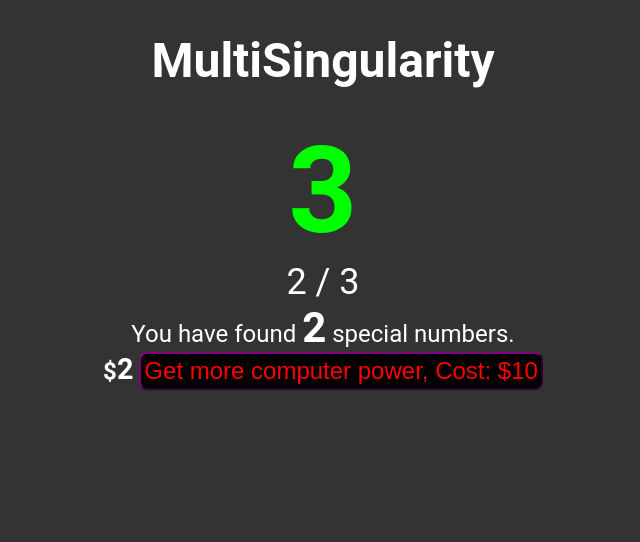
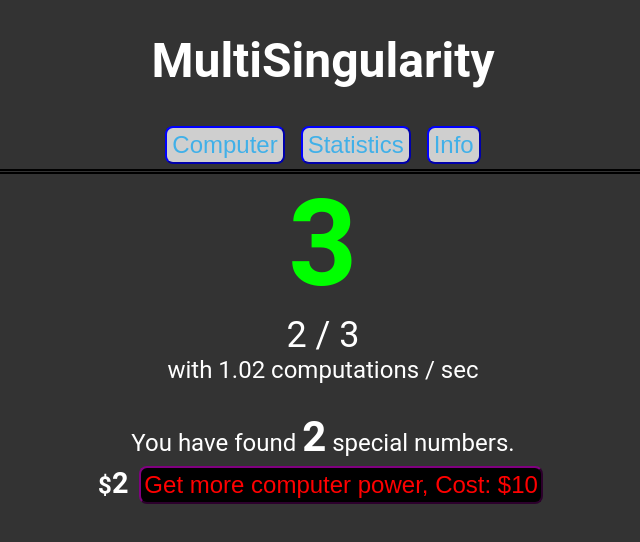
Before and after one commit to YesModification/MultiSingularity, a plain HTML site: page index.html in a window 1280 px wide. Shown: the whole page, without its empty margins (317-957 px from the left). Drawn offline with Linux system fonts and the light colour scheme.

Commit message:
Update index.html

```diff
--- a/index.html
+++ b/index.html
@@ -24,11 +24,24 @@
                 border-radius: 8px;
                 cursor: pointer;
                 transition: 0.2s;
+                margin: 5px;
             }
             button:hover {
                 color: blue;
                 background: red;
                 border-radius: 0px;
+            }
+            .normalBtn {
+                background: rgb(207, 207, 207);
+                color: rgb(65, 176, 232);
+                border-color: blue;
+                padding: 5px;
+                padding-top: 3px;
+                padding-bottom: 3px;
+            }
+            .normalBtn:hover {
+                background: rgb(65, 176, 232);
+                color: rgb(207, 207, 207);
             }
             #num {
                 font-size: 5.0em;
@@ -46,6 +59,21 @@
                 font-size: 1.2em;
                 font-weight: bold;
             }
+            #normal {
+                display: block;
+                border-top: 5px double black;
+            }
+            #stats {
+                display: none;
+                border-top: 5px double black;
+            }
+            #info {
+                display: none;
+                border-top: 5px double black;
+                float: center;
+                margin: 0 auto;
+                width: 500px;
+            }
         </style>
         <script>
             var game = {
@@ -59,8 +87,13 @@
                 },
                 pwrCost: 10,
                 pwr: 1,
+                stats: {
+                    startTime: Date.now(),
+                    timePlayed: 0,
+                },
             }
             var date = 0;
+            var currentPage = "normal";
             function buyPower() {
                 if(game.money.shown >= game.pwrCost){
                     game.money.spent+=game.pwrCost;
@@ -70,6 +103,11 @@
                     game.pwr*=1.1;
                 }
             }
+            function goto(tab){
+                document.getElementById(currentPage).style.display = "none";
+                document.getElementById(tab).style.display = "block";
+                currentPage = tab;
+            }
             //(n*n+1)/2
             //0.5+(Math.pow((1+8*game.reqi),0.5))/2
             setInterval(function(){
@@ -77,24 +115,45 @@
                 game.reqi+=Math.pow(1.01,game.specs)*game.pwr*(Date.now()-date)/1000;
                 }
                 date = Date.now();
+                game.stats.timePlayed = (Date.now()-game.stats.startTime)/1000;
                 game.numeron = Math.floor(0.5+(Math.pow((1+8*game.reqi),0.5))/2)
                 game.specs = Math.floor(Math.pow(game.numeron,2/3))
                 game.money.total = Math.floor(Math.pow(game.specs,1.5))
                 game.money.shown = Math.floor(game.money.total-game.money.spent) // Calculates the amount of money in the program that's shown.
                 document.getElementById("num").textContent = game.numeron;
                 document.getElementById("progress").textContent = Math.floor(game.reqi)-(game.numeron-1)*(game.numeron)/2 + " / " + game.numeron;
+                document.getElementById("cps").textContent = (Math.pow(1.01,game.specs)*game.pwr).toFixed(2);
                 document.getElementById("specs").textContent = game.specs;
                 document.getElementById("money").textContent = game.money.shown;
+                if(game.stats.timePlayed < 60){
+                    document.getElementById("statistic-time-played").textContent = (game.stats.timePlayed%60).toFixed(2);
+                } else if(game.stats.timePlayed < 3600){
+                    document.getElementById("statistic-time-played").textContent = (Math.floor(game.stats.timePlayed/60)%60) + " minutes and " + ((game.stats.timePlayed%60).toFixed(2));
+                }
                 document.getElementById("ans").textContent = "";
             },1000/30)
         </script>
     </head>
     <body>
-    <h1>MultiSingularity</h1>
-    <span id="num">1</span><br>
-    <span id="progress">0 / 1</span><br>
-    You have found <span id="specs">0</span> special numbers. <br>
-    <b>$</b><span id="money">0</span> <button onclick="buyPower()">Get more computer power, Cost: $<span id="cost">10</span></button>
-    <span id="ans"></span>
+        <h1>MultiSingularity</h1>
+        <button onclick = "goto('normal')" class = "normalBtn">Computer</button>
+        <button onclick = "goto('stats')" class = "normalBtn">Statistics</button>
+        <button onclick = "goto('info')" class = "normalBtn">Info</button>
+        <div id="normal">
+            <span id="num">1</span><br>
+            <span id="progress">0 / 1</span><br>
+            with <span id="cps">1</span> computations / sec<br><br>
+            You have found <span id="specs">0</span> special numbers. <br>
+            <strong>$</strong><span id="money">0</span> <button onclick="buyPower()">Get
+             more computer power, Cost: $<span id="cost">10</span></button>
+            <span id="ans"></span>
+        </div>
+        <div id="stats">
+            <p>You've played for <span id="statistic-time-played">0</span> seconds.</p>
+        </div>
+        <div id="info">
+            <h2>The Computer</h2>
+            <p>This is the start of the game. As soon as you start, you are running a computer at an extremely slow 1 computation / second.
+        </div>
     </body>
 </html>
```
